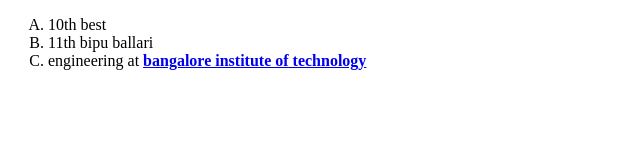
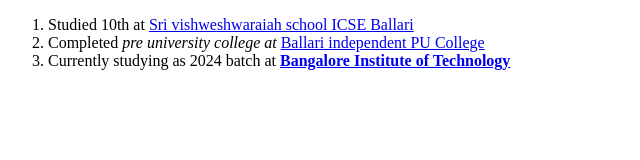
Before and after one commit to Sahilparyani1804/cv, a plain HTML site: page education.html in a window 1280 px wide. Shown: the whole page, without its empty margins (0-640 px from the left). Drawn offline with Linux system fonts and the light colour scheme.

Commit message:
Update education.html

```diff
--- a/education.html
+++ b/education.html
@@ -7,10 +7,10 @@
     <title>education</title>
 </head>
 <body>
-    <ol type="A">
-        <li>10th best</li>
-        <li>11th bipu ballari</li>
-        <li>engineering at <b> <a href="https://www.google.com/search?client=firefox-b-d&q=bangalore+institute+of+technology" target="_top">bangalore institute of technology</a> </b></li>
+    <ol type="1">
+        <li>Studied 10th at <a href="https://www.prokerala.com/education/sri-vishweshwaraiah-school-s452.html">Sri vishweshwaraiah school ICSE Ballari</a></li>
+        <li>Completed <i>pre university college at</i> <a href="https://bestbellary.com/">Ballari independent PU College</a> </li>
+        <li>Currently studying as 2024 batch at <b> <a href="https://www.google.com/search?client=firefox-b-d&q=bangalore+institute+of+technology">Bangalore Institute of Technology</a> </b></li>
     </ol>
 </body>
 </html>
```
